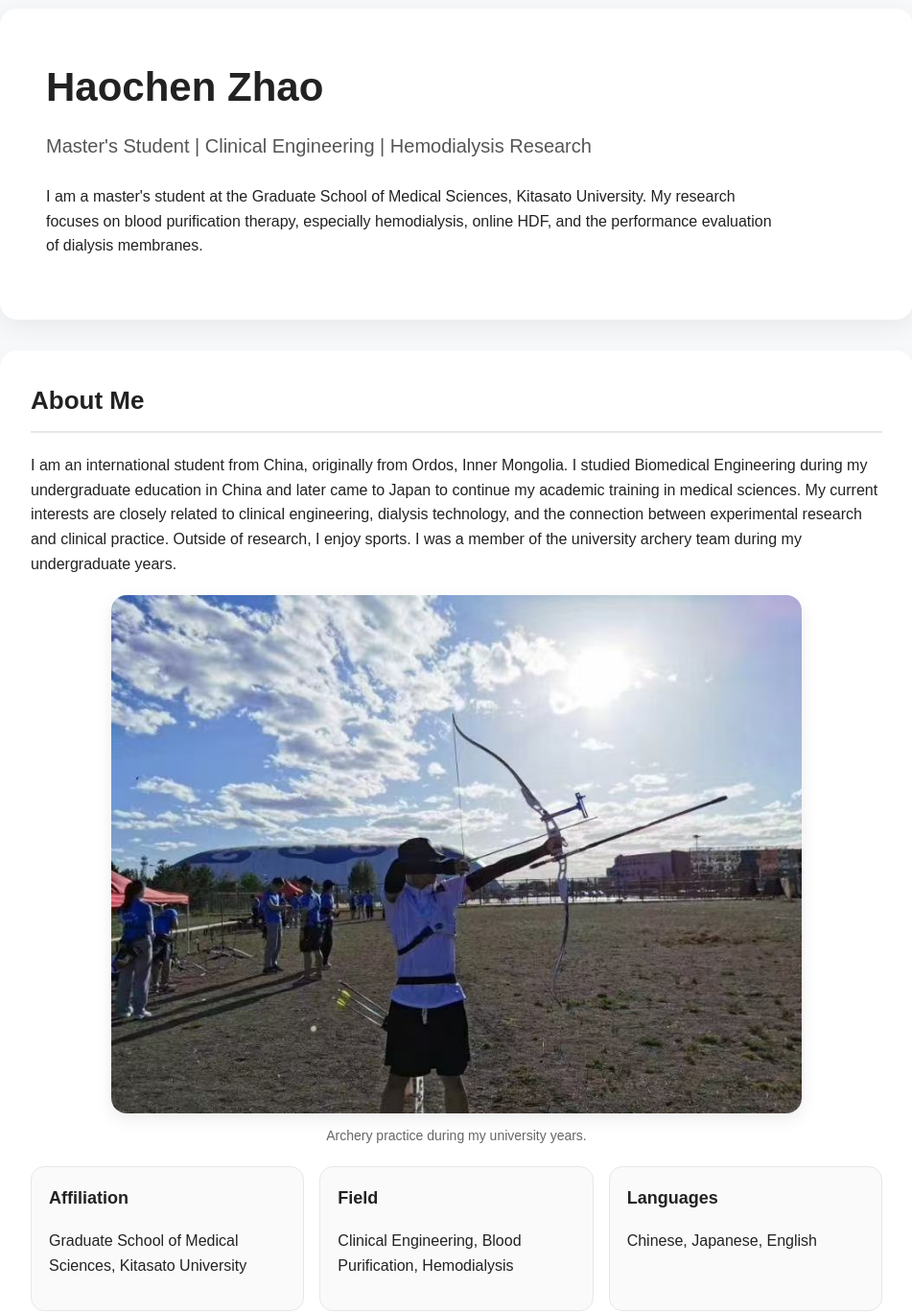
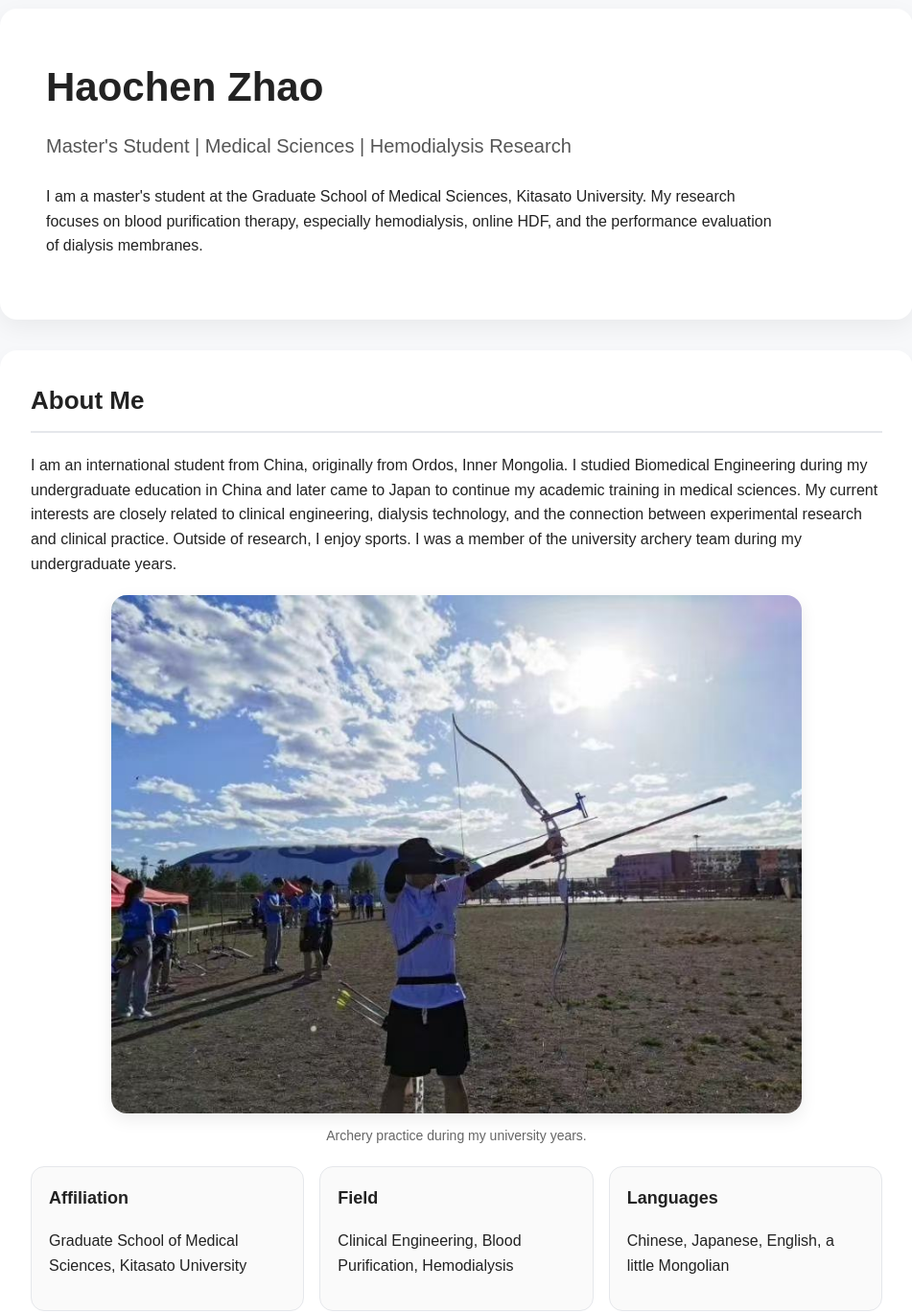
Before and after one commit to haochenzhao-goat/haochenzhao.github.io, a plain HTML site: page index.html in a window 1280 px wide. Shown: the part 120-1489 px from the top of the page at 96% size, without its empty margins (164-1115 px from the left). Drawn offline with Linux system fonts and the light colour scheme.

Commit message:
Update index.html

```diff
--- a/index.html
+++ b/index.html
@@ -189,7 +189,7 @@
   <main>
     <section class="hero">
       <h1>Haochen Zhao</h1>
-      <div class="subtitle">Master's Student | Clinical Engineering | Hemodialysis Research</div>
+      <div class="subtitle">Master's Student | Medical Sciences | Hemodialysis Research</div>
       <p>
         I am a master's student at the Graduate School of Medical Sciences, Kitasato University.
         My research focuses on blood purification therapy, especially hemodialysis, online HDF,
@@ -220,7 +220,7 @@
         </div>
         <div class="card">
           <h3>Languages</h3>
-          <p>Chinese, Japanese, English</p>
+          <p>Chinese, Japanese, English, a little Mongolian</p>
         </div>
       </div>
     </section>
@@ -248,6 +248,7 @@
       <h2>Presentations and Academic Activities</h2>
       <ul>
         <li>Focused Oral Presentation, ERA26, Glasgow, 2026</li>
+        <li>Presentation, 52nd Japanese Society for Blood Purification Technology, 2026</li>
         <li>Research on dialysis adequacy indicators such as sf-Kt/V and HDP</li>
         <li>Experimental research on online HDF and dialysis membrane selectivity</li>
       </ul>
```
